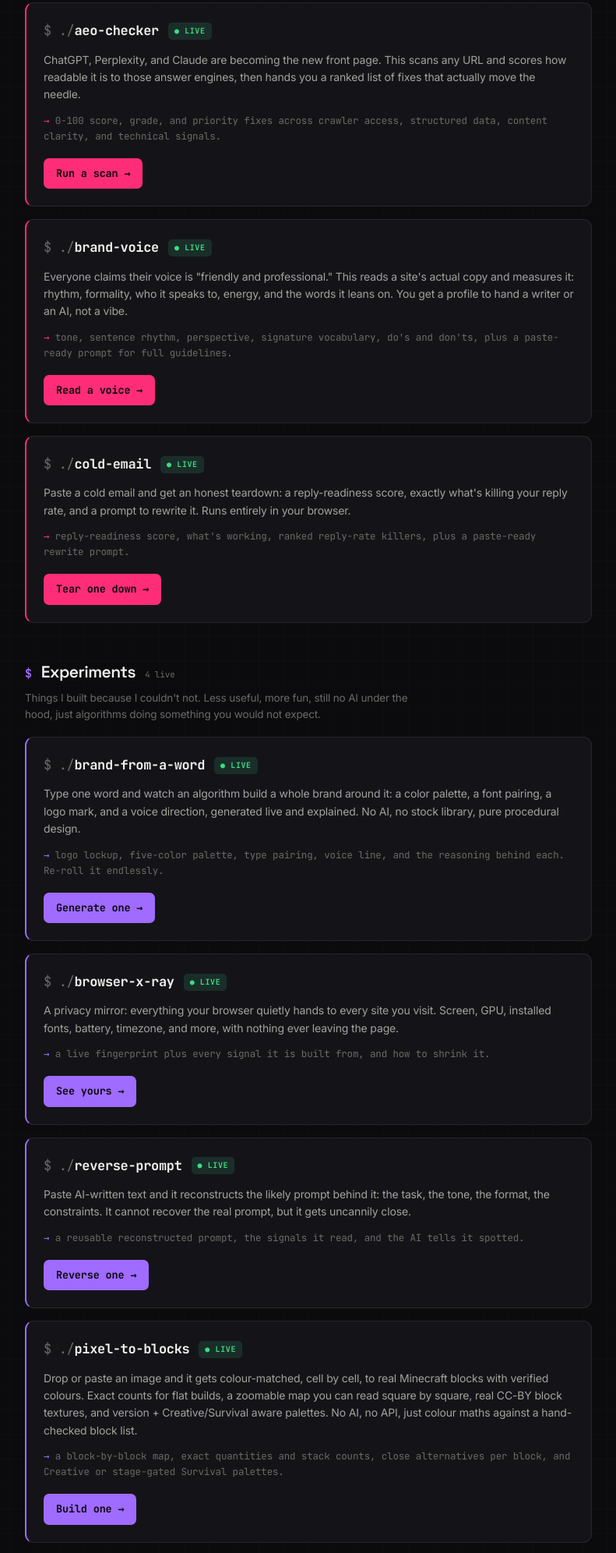
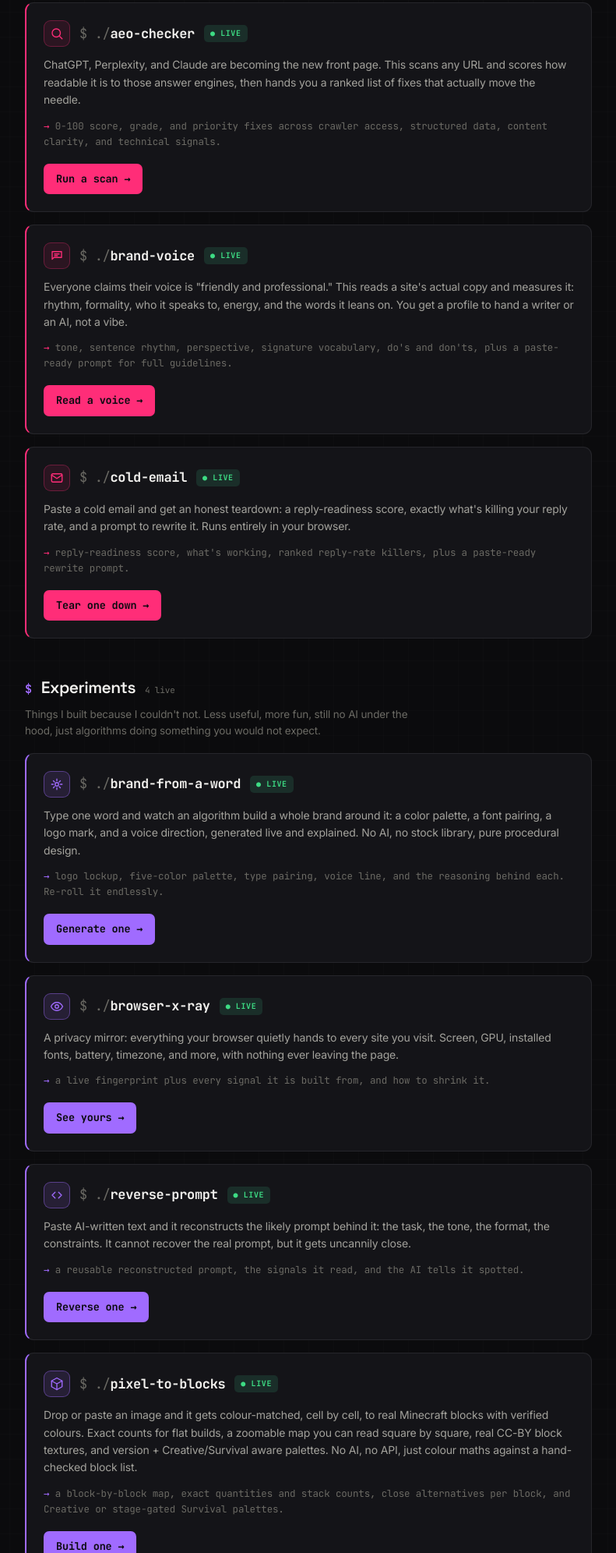
Before and after one commit to vishkul/vishkul.com, a plain HTML site: page tools/index.html in a window 1280 px wide. Shown: the part 913-2905 px from the top of the page at 78% size, without its empty margins (244-1035 px from the left). Drawn offline with Linux system fonts and the light colour scheme.

Commit message:
swatches

```diff
--- a/tools/index.html
+++ b/tools/index.html
@@ -48,6 +48,8 @@
   .card.live:hover { border-color: var(--accent-line); transform: translateY(-2px); }
   .card.soon { opacity: 0.72; }
   .card-top { display: flex; align-items: center; gap: 12px; }
+  .tool-ico { width: 34px; height: 34px; flex-shrink: 0; border: 1px solid var(--accent-line); border-radius: 9px; display: flex; align-items: center; justify-content: center; background: var(--accent-dim); }
+  .tool-ico svg { width: 18px; height: 18px; stroke: var(--accent); stroke-width: 1.8; fill: none; stroke-linecap: round; stroke-linejoin: round; }
   .card-name { font-size: 17px; font-weight: 700; letter-spacing: -0.02em; }
   .card-name .dimmer { color: var(--dimmer); font-weight: 400; }
   .tag { font-size: 10px; font-weight: 700; letter-spacing: 0.06em; padding: 3px 8px; border-radius: 5px; }
@@ -117,7 +119,7 @@
 
     <div class="card live">
       <div class="card-top">
-        <span class="card-name"><span class="dimmer">$ ./</span>aeo-checker</span>
+        <span class="tool-ico"><svg viewBox="0 0 24 24"><circle cx="11" cy="11" r="7"/><path d="M21 21l-4-4"/></svg></span><span class="card-name"><span class="dimmer">$ ./</span>aeo-checker</span>
         <span class="tag live">● LIVE</span>
       </div>
       <p class="card-desc">ChatGPT, Perplexity, and Claude are becoming the new front page. This scans any URL and scores how readable it is to those answer engines, then hands you a ranked list of fixes that actually move the needle.</p>
@@ -127,7 +129,7 @@
 
     <div class="card live">
       <div class="card-top">
-        <span class="card-name"><span class="dimmer">$ ./</span>brand-voice</span>
+        <span class="tool-ico"><svg viewBox="0 0 24 24"><path d="M4 5h16v10H7l-3 3z"/><path d="M8 9h8M8 12h5"/></svg></span><span class="card-name"><span class="dimmer">$ ./</span>brand-voice</span>
         <span class="tag live">● LIVE</span>
       </div>
       <p class="card-desc">Everyone claims their voice is "friendly and professional." This reads a site's actual copy and measures it: rhythm, formality, who it speaks to, energy, and the words it leans on. You get a profile to hand a writer or an AI, not a vibe.</p>
@@ -137,7 +139,7 @@
 
     <div class="card live">
       <div class="card-top">
-        <span class="card-name"><span class="dimmer">$ ./</span>cold-email</span>
+        <span class="tool-ico"><svg viewBox="0 0 24 24"><rect x="3" y="5" width="18" height="14" rx="2"/><path d="M3 7l9 6 9-6"/></svg></span><span class="card-name"><span class="dimmer">$ ./</span>cold-email</span>
         <span class="tag live">● LIVE</span>
       </div>
       <p class="card-desc">Paste a cold email and get an honest teardown: a reply-readiness score, exactly what's killing your reply rate, and a prompt to rewrite it. Runs entirely in your browser.</p>
@@ -154,7 +156,7 @@
 
     <div class="card live">
       <div class="card-top">
-        <span class="card-name"><span class="dimmer">$ ./</span>brand-from-a-word</span>
+        <span class="tool-ico"><svg viewBox="0 0 24 24"><circle cx="12" cy="12" r="3"/><path d="M12 3v3M12 18v3M3 12h3M18 12h3M6 6l2 2M16 16l2 2M18 6l-2 2M8 16l-2 2"/></svg></span><span class="card-name"><span class="dimmer">$ ./</span>brand-from-a-word</span>
         <span class="tag live">● LIVE</span>
       </div>
       <p class="card-desc">Type one word and watch an algorithm build a whole brand around it: a color palette, a font pairing, a logo mark, and a voice direction, generated live and explained. No AI, no stock library, pure procedural design.</p>
@@ -164,7 +166,7 @@
 
     <div class="card live">
       <div class="card-top">
-        <span class="card-name"><span class="dimmer">$ ./</span>browser-x-ray</span>
+        <span class="tool-ico"><svg viewBox="0 0 24 24"><path d="M2 12s3.5-7 10-7 10 7 10 7-3.5 7-10 7-10-7-10-7z"/><circle cx="12" cy="12" r="3"/></svg></span><span class="card-name"><span class="dimmer">$ ./</span>browser-x-ray</span>
         <span class="tag live">● LIVE</span>
       </div>
       <p class="card-desc">A privacy mirror: everything your browser quietly hands to every site you visit. Screen, GPU, installed fonts, battery, timezone, and more, with nothing ever leaving the page.</p>
@@ -174,7 +176,7 @@
 
     <div class="card live">
       <div class="card-top">
-        <span class="card-name"><span class="dimmer">$ ./</span>reverse-prompt</span>
+        <span class="tool-ico"><svg viewBox="0 0 24 24"><path d="M9 7L4 12l5 5M15 7l5 5-5 5"/></svg></span><span class="card-name"><span class="dimmer">$ ./</span>reverse-prompt</span>
         <span class="tag live">● LIVE</span>
       </div>
       <p class="card-desc">Paste AI-written text and it reconstructs the likely prompt behind it: the task, the tone, the format, the constraints. It cannot recover the real prompt, but it gets uncannily close.</p>
@@ -184,7 +186,7 @@
 
     <div class="card live">
       <div class="card-top">
-        <span class="card-name"><span class="dimmer">$ ./</span>pixel-to-blocks</span>
+        <span class="tool-ico"><svg viewBox="0 0 24 24"><path d="M12 2l9 5v10l-9 5-9-5V7z"/><path d="M12 12l9-5M12 12v10M12 12L3 7"/></svg></span><span class="card-name"><span class="dimmer">$ ./</span>pixel-to-blocks</span>
         <span class="tag live">● LIVE</span>
       </div>
       <p class="card-desc">Drop or paste an image and it gets colour-matched, cell by cell, to real Minecraft blocks with verified colours. Exact counts for flat builds, a zoomable map you can read square by square, real CC-BY block textures, and version + Creative/Survival aware palettes. No AI, no API, just colour maths against a hand-checked block list.</p>
```
Also changed, not shown: tools/assets/mc-blocks.js (+10 -5 lines).
